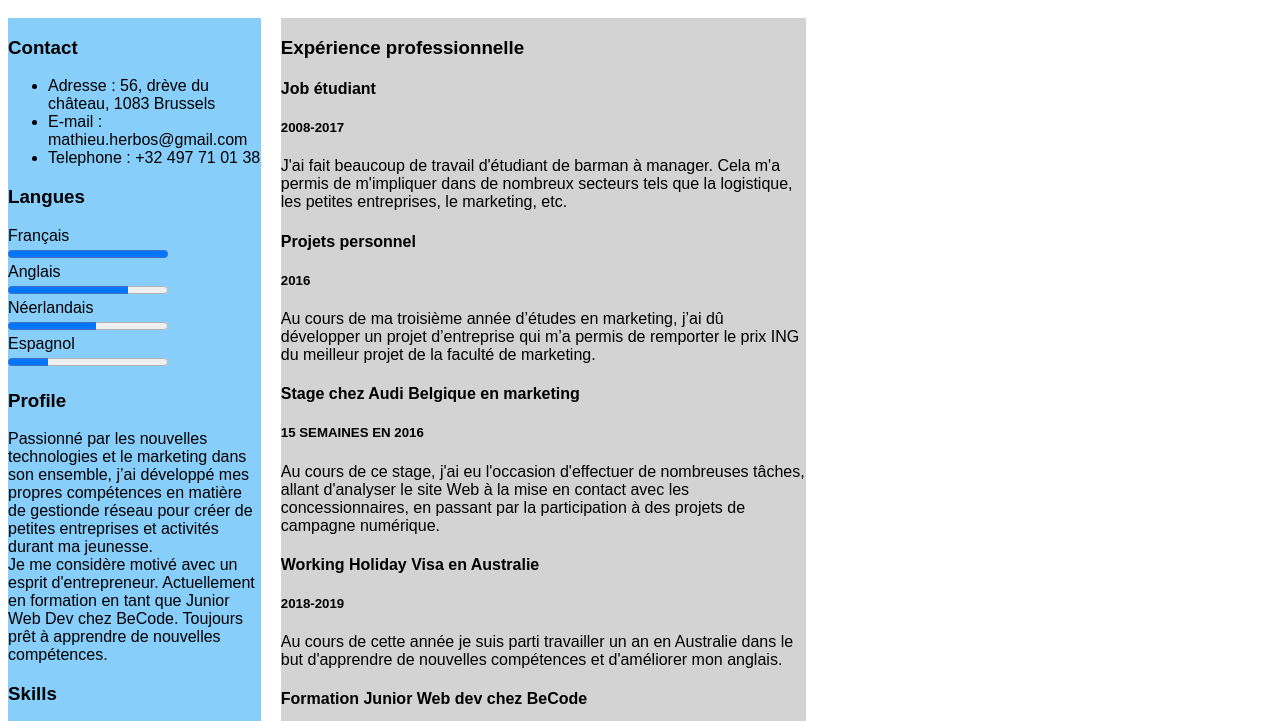
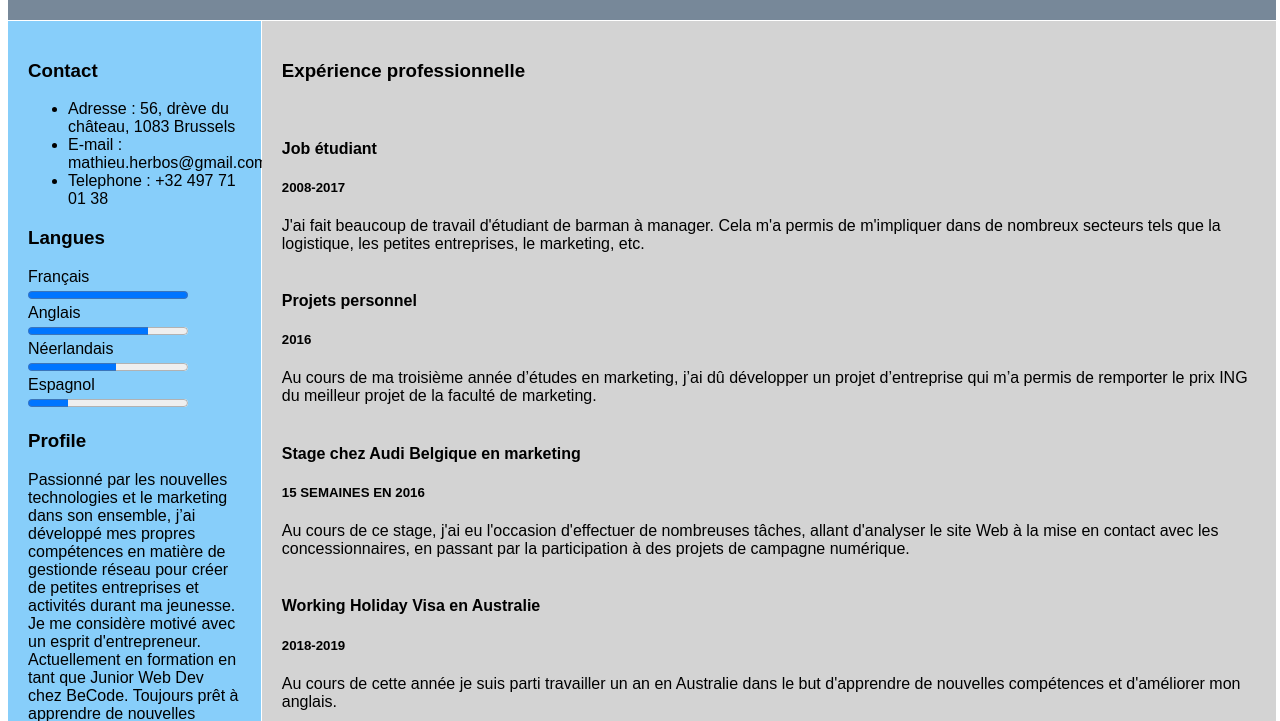
Before and after one commit to Mathieuherbos/My-CV, a plain HTML site: page index.html in a window 1280 px wide. Shown: the part 239-960 px from the top of the page. Drawn offline with Linux system fonts and the light colour scheme.

Commit message:
sauvegarde

```diff
--- a/index.html
+++ b/index.html
@@ -56,27 +56,27 @@
     <div class="right">
 
         <p>
-            <H3>Expérience professionnelle</H3>
+            <H3>Expérience professionnelle</H3><br/>
               <h4>Job étudiant</h4>
                 <H5>2008-2017</H5>
                 J'ai fait beaucoup de travail d'étudiant de barman à manager. Cela m'a
                 permis de m'impliquer dans de nombreux secteurs tels que la
-                logistique, les petites entreprises, le marketing, etc.
+                logistique, les petites entreprises, le marketing, etc.<br/><br/>
               <H4>Projets personnel</H4>
                 <H5>2016</H5>
                 Au cours de ma troisième année d’études en marketing, j’ai dû
                 développer un projet d’entreprise qui m’a permis de remporter le
-                prix ING du meilleur projet de la faculté de marketing.
+                prix ING du meilleur projet de la faculté de marketing.<br/><br/>
               <H4>Stage chez Audi Belgique en marketing</H4>
                 <H5>15 SEMAINES EN 2016</H5>
                 Au cours de ce stage, j'ai eu l'occasion d'effectuer de nombreuses
                 tâches, allant d'analyser le site Web à la mise en contact avec les
                 concessionnaires, en passant par la participation à des projets de
-                campagne numérique.
+                campagne numérique.<br/><br/>
               <H4>Working Holiday Visa en Australie</H4>
                 <H5>2018-2019</H5>
                 Au cours de cette année je suis parti travailler un an en Australie dans
-                le but d'apprendre de nouvelles compétences et d'améliorer mon anglais.
+                le but d'apprendre de nouvelles compétences et d'améliorer mon anglais.<br/><br/>
               <H4>Formation Junior Web dev chez BeCode</H4>
                 <H5>2020</H5>
                 Lors de cette année 2020 je suis actuellement en formation en tant que
--- a/style.css
+++ b/style.css
@@ -5,22 +5,22 @@
     display: grid;
     grid-template-columns: 20% 20% 20% 20% 20%;
     grid-template-rows: 20% 20% 20% 20% 20%;
-    grid-gap: 20px;
+    grid-gap: 1px;
 }
 
 .top
 {
-    grid-area: 1 / 1 / 1 / 5;
+    grid-area: 1 / 1 / 1 / 6;
 }
 
 .left
 {
-    grid-area: 2 / 1 / 5 / 1;
+    grid-area: 2 / 1 / 6 / 1;
 }
 
 .right
 {
-    grid-area: 2 / 2 / 5 / 4;
+    grid-area: 2 / 2 / 6 / 6;
 }
 
 /* Arrangement .top */
@@ -53,6 +53,7 @@ img
 .left
 {
     background-color: lightskyblue;
+    padding: 20px;
 }
 
 
@@ -62,6 +63,12 @@ img
 .right
 {
     background-color: lightgray;
+    padding: 20px;
+}
+
+.txtright
+{
+    margin-right: 250px;
 }
 
 /* Arrangement ensemble */
```
